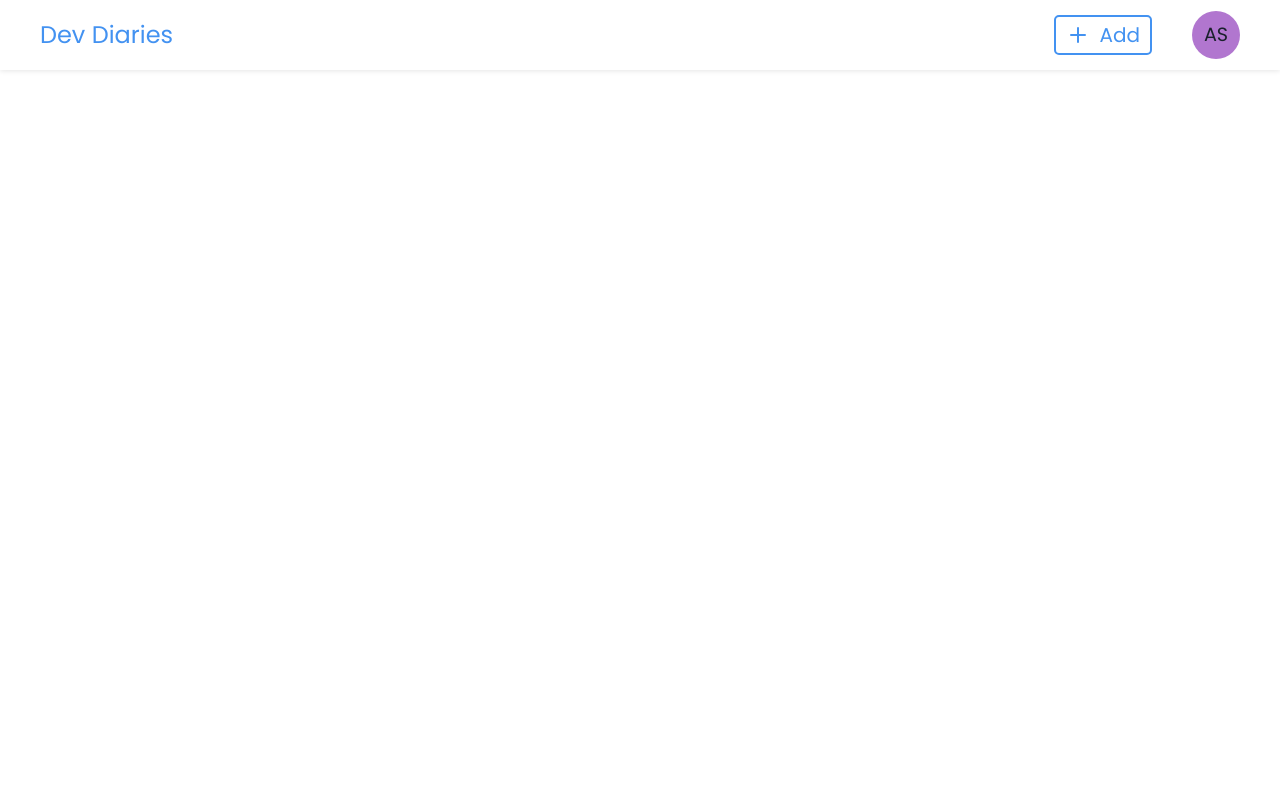
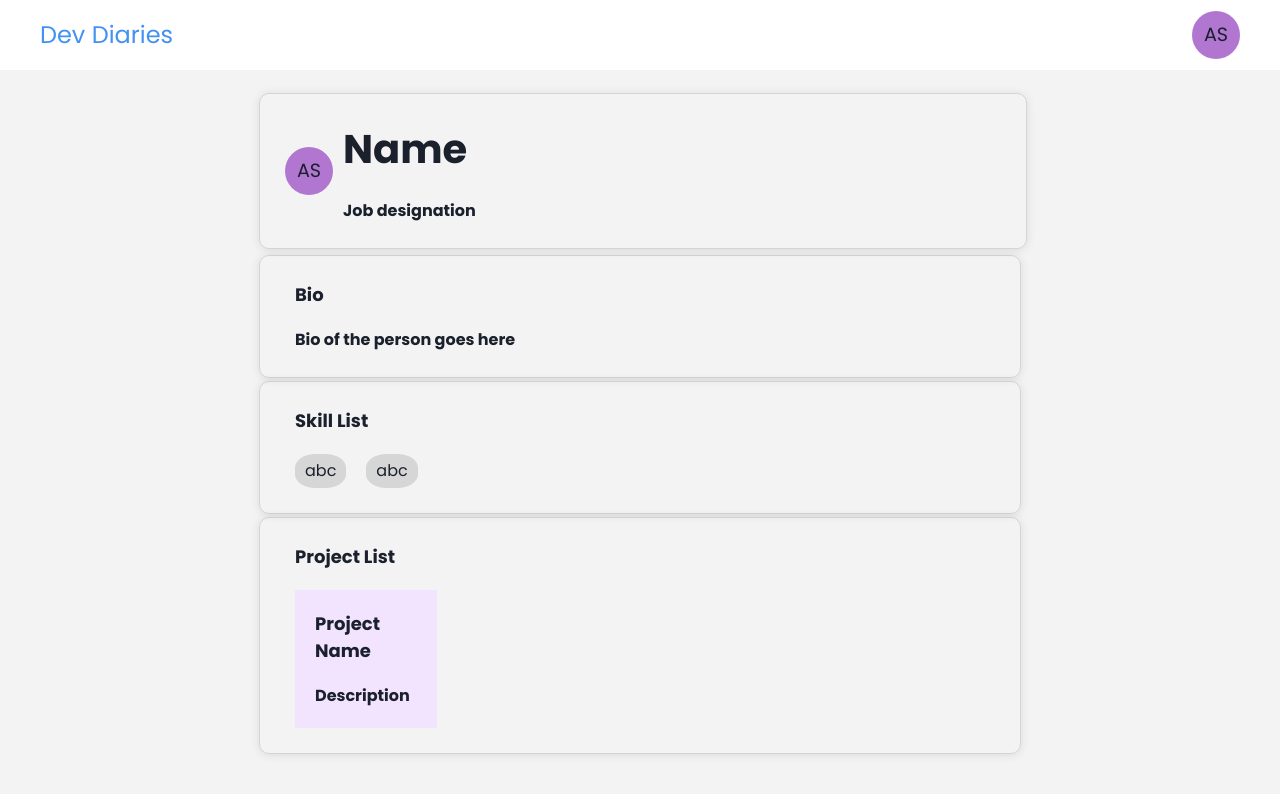
Before and after one commit to dsouzajoy/dev-diaries, a React (Create React App) app: page /profile in a window 1280 px wide. Before the commit this address had no page. Shown: the top 794 px of the page. Built offline with nearby package versions, Linux system fonts and the light colour scheme.

Commit message:
Added profile route

```diff
--- a/src/App.js
+++ b/src/App.js
@@ -2,7 +2,8 @@ import './App.css'
 import { BrowserRouter, Routes, Route } from 'react-router-dom'
 import Home from './pages/Home'
 import Header from './components/Header'
-import AddProject from './components/AddProject'
+import AddProject from './pages/AddProject'
+import Profile from './pages/Profile/Profile'
 
 const App = () => (
   <div className="container">
@@ -11,6 +12,7 @@ const App = () => (
       <Routes>
         <Route path="/" element={<Home />} />
         <Route path="/add-project" element={<AddProject />} />
+        <Route path="/profile" element={<Profile />} />
       </Routes>
     </BrowserRouter>
   </div>
--- a/src/components/Header/Header.js
+++ b/src/components/Header/Header.js
@@ -1,16 +1,19 @@
 import './Header.css'
 import { Avatar } from '@chakra-ui/react'
 import { ReactComponent as AddIcon } from '../../assets/icons/plus.svg'
-import { useLocation, useNavigate } from 'react-router-dom'
+import { useLocation, useNavigate, Link } from 'react-router-dom'
 
 const Header = () => {
   const navigate = useNavigate()
   const location = useLocation()
+  console.log(location)
   return (
     <div className="header">
-      <div className="logo">Dev Diaries</div>
+      <Link to="/">
+        <div className="logo">Dev Diaries</div>
+      </Link>
       <div className="header__right">
-        {!location.pathname.includes('/add-project') && (
+        {location.pathname === '/' && (
           <button
             onClick={() => {
               navigate('/add-project')
@@ -20,7 +23,9 @@ const Header = () => {
             <AddIcon /> Add
           </button>
         )}
-        <Avatar name="Arpith S" />
+        <Link to="/profile">
+          <Avatar name="Arpith S" />
+        </Link>
       </div>
     </div>
   )
--- a/src/components/AddProject/AddProject.js
+++ b/src/pages/AddProject/AddProject.js
@@ -28,7 +28,7 @@ const AddProject = () => {
         </FormControl>
         <FormControl mt={5}>
           <FormLabel>Learning Experience</FormLabel>
-          <Input onChange={handleFormChange} value={formState.learninbXp} id="learningXp" />
+          <Input onChange={handleFormChange} value={formState.learningXp} id="learningXp" />
         </FormControl>
         <FormControl mt={5}>
           <FormLabel>Thumbnail URL</FormLabel>
--- /dev/null
+++ b/src/pages/Profile/Profile.css
@@ -0,0 +1,52 @@
+.name {
+  display: inline-flex;
+  align-items: center;
+  padding: 30px;
+  border-radius: 10px;
+  width: 100%;
+}
+.big {
+  font-size: 40px !important;
+}
+.sub-title {
+  padding: 10px;
+  font-size: medium;
+  font-weight: 600;
+}
+.corner-box img {
+  padding: 20px;
+  height: 100px;
+  border-radius: 50%;
+}
+.corner-box {
+  padding: 15px 25px;
+  margin: 3px;
+  border-radius: 10px;
+  border: 1px solid rgba(195, 195, 195, 0.623);
+  box-shadow: 0px 1px 10px rgba(0, 0, 0, 0.1);
+}
+.name .corner-box {
+  box-shadow: none;
+  border: none;
+}
+.skill {
+  background-color: rgb(214, 214, 214);
+  border-radius: 40%;
+  padding: 5px 10px;
+  margin: 10px;
+}
+.corner-box .skill {
+  display: inline-flex;
+  overflow: auto;
+}
+.title {
+  padding: 10px;
+  font-weight: bold;
+  font-size: large;
+}
+.card {
+  padding: 10px;
+  margin: 10px;
+  background-color: rgb(242, 227, 255);
+  width: 20%;
+}
--- /dev/null
+++ b/src/pages/Profile/Profile.js
@@ -0,0 +1,34 @@
+import { Avatar } from '@chakra-ui/react'
+import './Profile.css'
+
+const Profile = () => {
+  return (
+    <div className="content">
+      <div className="corner-box name">
+        <Avatar name="Arpith S" />
+        <div className="">
+          <div className="title big">Name</div>
+          <div className="sub-title">Job designation</div>
+        </div>
+      </div>
+      <div className="corner-box ">
+        <div className="title">Bio</div>
+        <div className="sub-title">Bio of the person goes here</div>
+      </div>
+      <div className="corner-box">
+        <div className="title">Skill List</div>
+        <div className="skill">abc</div>
+        <div className="skill">abc</div>
+      </div>
+      <div className="corner-box">
+        <div className="title">Project List</div>
+        <div className="card">
+          <div className="title">Project Name</div>
+          <div className="sub-title">Description</div>
+        </div>
+      </div>
+    </div>
+  )
+}
+
+export default Profile
```
Also changed, not shown: src/pages/AddProject/AddProject.css (renamed from src/components/AddProject/AddProject.css), src/pages/AddProject/index.js (renamed from src/components/AddProject/index.js), src/pages/Profile/index.js (added).
